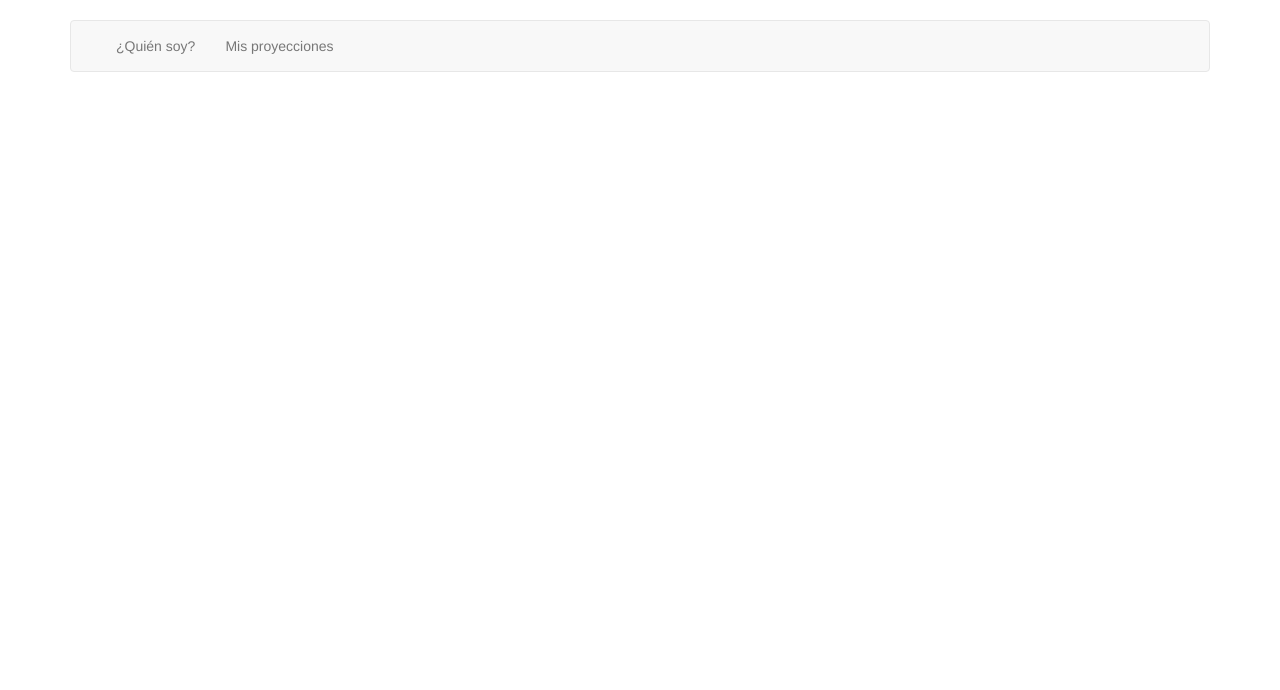
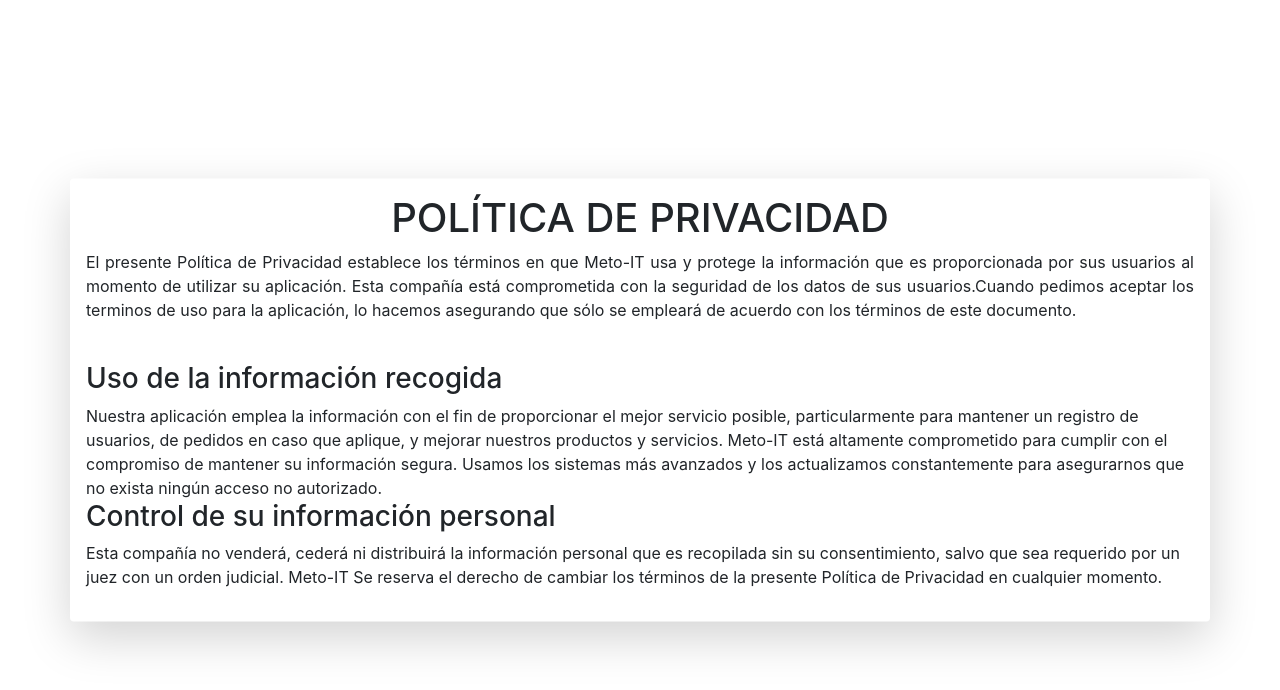
Before and after one commit to JorgeCruces/Blog_Personal, a plain HTML site: page index.html in a window 1280 px wide. Drawn offline with nearby package versions, Linux system fonts and the light colour scheme.

Commit message:
Update index.html

```diff
--- a/index.html
+++ b/index.html
@@ -1,67 +1,72 @@
-<!DOCTYPE html>
+<!doctype html>
+<html lang="en">
+  <head>
+    <!-- Required meta tags -->
+    <meta charset="utf-8">
+    <meta name="viewport" content="width=device-width, initial-scale=1, shrink-to-fit=no">
 
-<!DOCTYPE html>
-<html>
+    <!-- Bootstrap CSS -->
+    <link rel="stylesheet" href="https://stackpath.bootstrapcdn.com/bootstrap/4.1.3/css/bootstrap.min.css" integrity="sha384-MCw98/SFnGE8fJT3GXwEOngsV7Zt27NXFoaoApmYm81iuXoPkFOJwJ8ERdknLPMO" crossorigin="anonymous">
 
-	<head>
+  <style>
+    .centered {
+    position: fixed;
+    top: 50%;
+    left: 50%;
+    /* bring your own prefixes */
+    transform: translate(-50%, -50%);
+  }
 
-		<meta charset="UTF-8">
-		<title>Nav_Var</title>
-		<meta name="viewport" content="width=device-width,user-scalable=no, initial-scale=1.0,maximum-scale=1.0,minimun-scale=1.0">
-		<link rel="stylesheet" href="css/bootstrap.min.css">
+  p {
+      text-align: justify;
+      text-justify: inter-word;
+  }
+  </style>
 
-	</head>
+    <title>Privacity</title>
+  </head>
+  <body>
 
 
-	<!--Body__Part -->
-	<body>
+		<div class="container shadow-lg p-3 mb-5 bg-white rounded centered">
 
-		<!-- Navigation_Bar -->
-		<div class="container">
-			<br>
-			<header>
-				<nav class="navbar navbar-default">
-					<div class="container-fluid">
-						<div class="navbar-header">
-
-							<button type="button" class="navbar-toggle collapsed" data-toggle="collapsed" data-target"#navbar-1">
-								<span class ="sr-only">Menu </span>
-								<span class="icon-bar"></span>
-								<span class="icon-bar"></span>
-								<span class="icon-bar"></span>
-							</button>
-
-
-
-						</div>
-						<div class="collapse navbar-collapse" id="navbar-1">
-							<ul class="nav navbar-nav">
-								<li><a href="#">¿Quién soy?</a></li>
-								<li><a class="#">Mis proyecciones</a></li>
-
-								<!-- Dropwdown -->
-
-
-							</ul>
-						</div>
-
-					</div>
-				</nav>
-
-			</header>
-
-		</div>
+      <h1 style="text-align:center;">   POLÍTICA DE PRIVACIDAD </h1>
+      <p>
 
 
 
 
+        El presente Política de Privacidad establece los términos en que Meto-IT usa y protege la información que es proporcionada por sus usuarios al momento de utilizar su aplicación. Esta compañía está comprometida con la seguridad de los datos de sus usuarios.Cuando pedimos aceptar los terminos de uso para la aplicación, lo hacemos asegurando que sólo se empleará de acuerdo con los términos de este documento.
 
+        <br>
+        <br>
 
-		<script src="js/jquery.js"></script>
-		<script src="js/bootstrap.min.js"></script>
-	</body>
+       <h3> Uso de la información recogida </h3>
+      Nuestra aplicación emplea la información con el fin de proporcionar el mejor servicio posible, particularmente para mantener un registro de usuarios, de pedidos en caso que aplique, y mejorar nuestros productos y servicios.
+
+        Meto-IT está altamente comprometido para cumplir con el compromiso de mantener su información segura. Usamos los sistemas más avanzados y los actualizamos constantemente para asegurarnos que no exista ningún acceso no autorizado.
 
 
 
 
+        <h3 >Control de su información personal </h3>
+
+
+        Esta compañía no venderá, cederá ni distribuirá la información personal que es recopilada sin su consentimiento, salvo que sea requerido por un juez con un orden judicial.
+
+        Meto-IT Se reserva el derecho de cambiar los términos de la presente Política de Privacidad en cualquier momento.
+        </p>
+
+
+
+
+      </div>
+
+
+    <!-- Optional JavaScript -->
+    <!-- jQuery first, then Popper.js, then Bootstrap JS -->
+    <script src="https://code.jquery.com/jquery-3.3.1.slim.min.js" integrity="sha384-q8i/X+965DzO0rT7abK41JStQIAqVgRVzpbzo5smXKp4YfRvH+8abtTE1Pi6jizo" crossorigin="anonymous"></script>
+    <script src="https://cdnjs.cloudflare.com/ajax/libs/popper.js/1.14.3/umd/popper.min.js" integrity="sha384-ZMP7rVo3mIykV+2+9J3UJ46jBk0WLaUAdn689aCwoqbBJiSnjAK/l8WvCWPIPm49" crossorigin="anonymous"></script>
+    <script src="https://stackpath.bootstrapcdn.com/bootstrap/4.1.3/js/bootstrap.min.js" integrity="sha384-ChfqqxuZUCnJSK3+MXmPNIyE6ZbWh2IMqE241rYiqJxyMiZ6OW/JmZQ5stwEULTy" crossorigin="anonymous"></script>
+  </body>
 </html>
```
